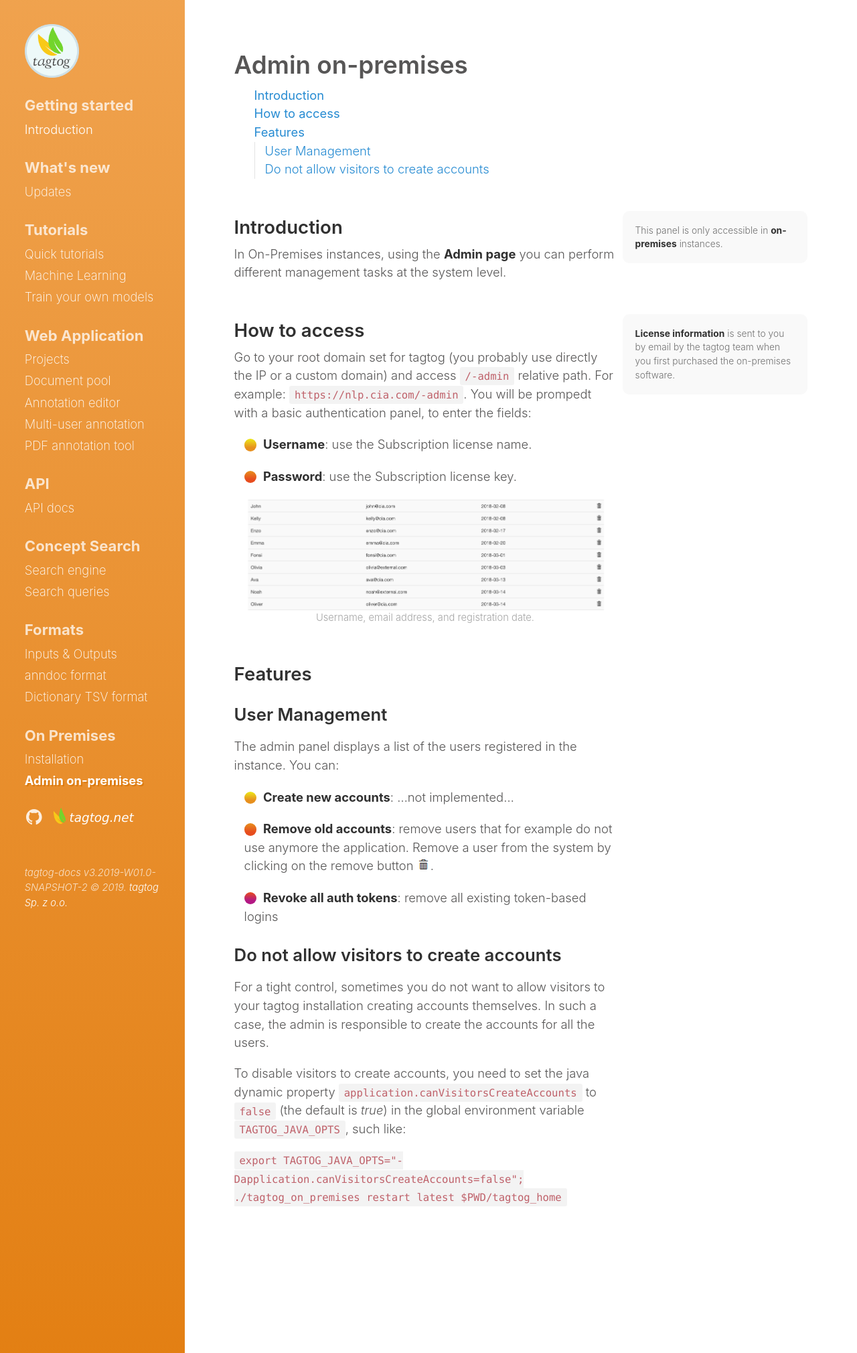
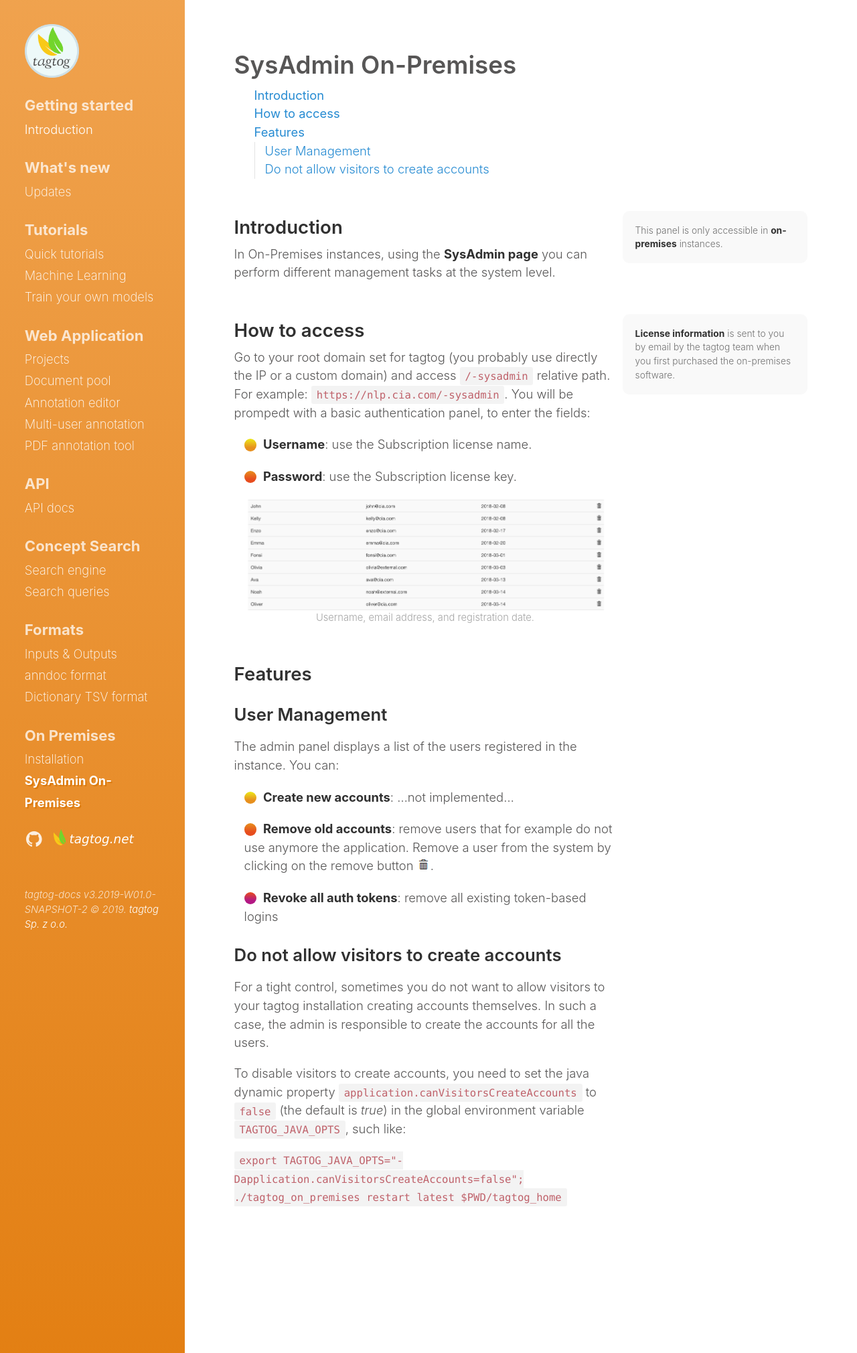
Before and after one commit to tagtogorg/tagtog-doc, a Jekyll site: the page built from on-premises-sysadmin.md, in a window 1280 px wide. Shown: the whole page at 67% size. Built offline with Jekyll 4.4.1, drawn with Linux system fonts in a browser that asks for light colours; nearby versions of some CDN libraries.

Commit message:
rename: admin --> sysadmin

```diff
--- a/_config.yml
+++ b/_config.yml
@@ -45,7 +45,7 @@ sidebar_toc:
   - name: On Premises
     pages:
       - on_premises_readme
-      - admin-premises
+      - sysadmin-premises
 
 
 author:
--- a/on-premises-admin.md
+++ b/on-premises-sysadmin.md
@@ -1,15 +1,15 @@
 ---
 layout: page
-title: Admin on-premises
+title: SysAdmin On-Premises
 sidebar_link: true
-id: admin-premises
+id: sysadmin-premises
 toc: true
 ---
 
 <div class="page-section">
   <div class="two-third-col">
     <h2>Introduction</h2>
-    <p>In On-Premises instances, using the <strong>Admin page</strong> you can perform different management tasks at the system level.</p>
+    <p>In On-Premises instances, using the <strong>SysAdmin page</strong> you can perform different management tasks at the system level.</p>
   </div>
   <div class="one-third-col">
     <div class="message">
@@ -19,11 +19,11 @@ toc: true
 
   <div class="two-third-col">
     <h2>How to access</h2>
-    <p>Go to your root domain set for tagtog (you probably use directly the IP or a custom domain) and access <code>/-admin</code> relative path. For example: <code>https://nlp.cia.com/-admin</code>. You will be prompedt with a basic authentication panel, to enter the fields:</p>
+    <p>Go to your root domain set for tagtog (you probably use directly the IP or a custom domain) and access <code>/-sysadmin</code> relative path. For example: <code>https://nlp.cia.com/-sysadmin</code>. You will be prompedt with a basic authentication panel, to enter the fields:</p>
     <p class="list-item"><span class="list-item-1"></span><strong>Username</strong>: use the Subscription license name.</p>
     <p class="list-item"><span class="list-item-2"></span><strong>Password</strong>: use the Subscription license key.</p>
 
-    {% include image.html name="admin-premises-users.png"  caption="Username, email address, and registration date." %}
+    {% include image.html name="sysadmin-onpremises-users.png"  caption="Username, email address, and registration date." %}
   </div>
   <div class="one-third-col">
     <div class="message">
```
Also changed, not shown: updates.md (+2 -2 lines), assets/img/sysadmin-onpremises-users.png (renamed from assets/img/admin-premises-users.png).
